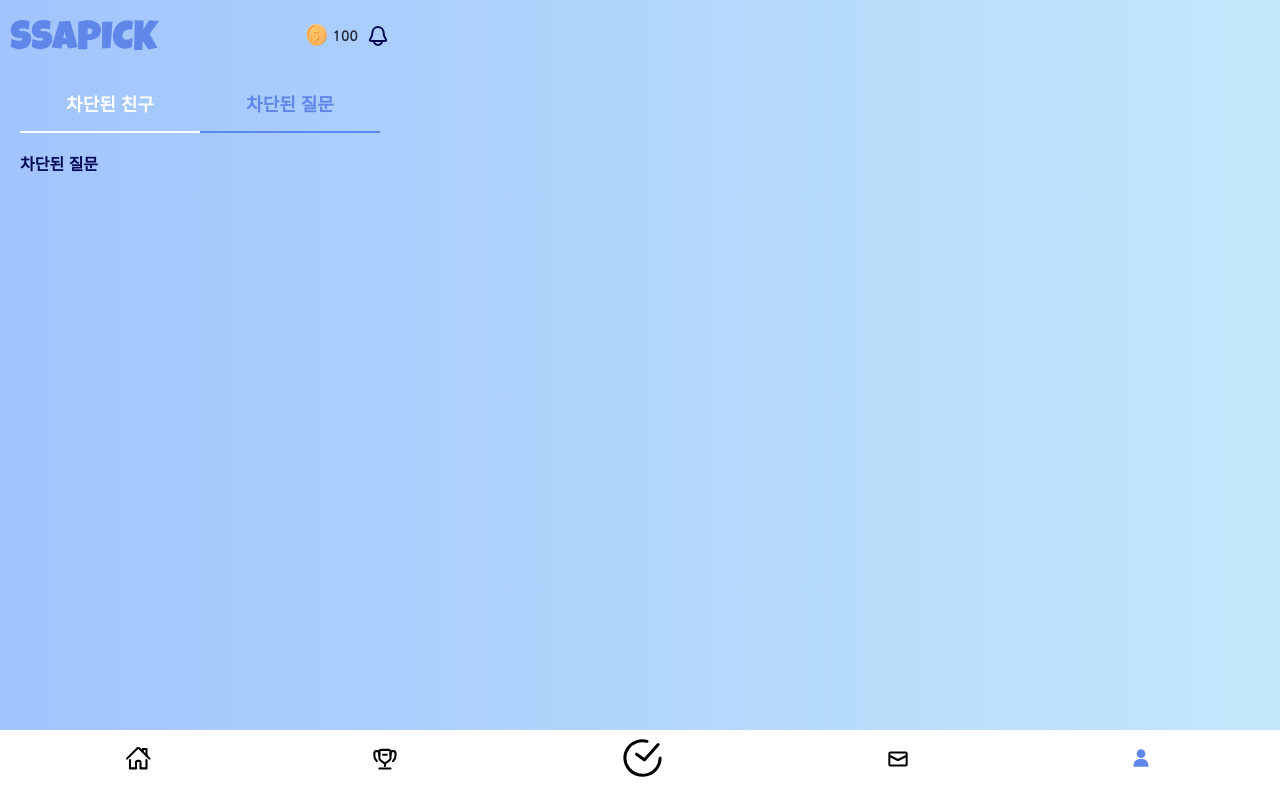
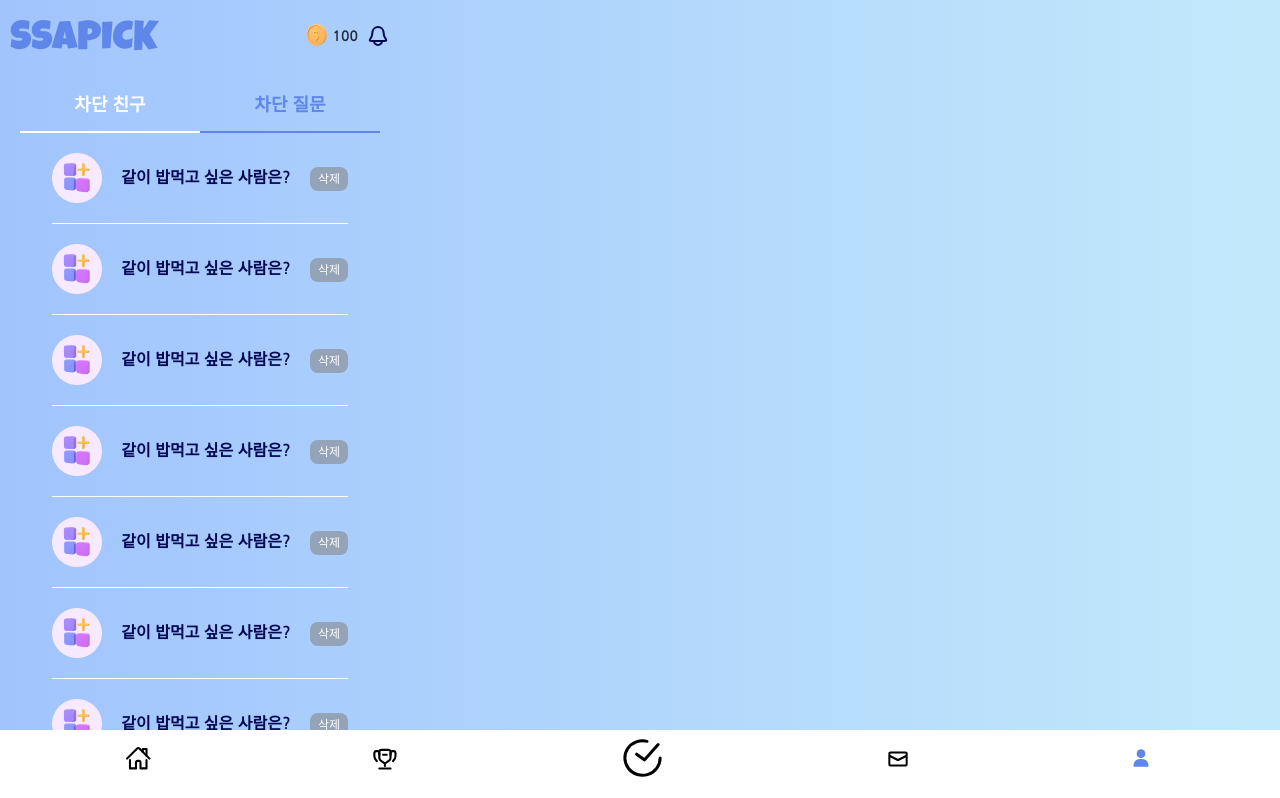
Before and after one commit to rlaehdud1002/SSAPICK, a React (Create React App) app in the folder client/: page /profile/block/blockquestion in a window 1280 px wide. Shown: the top 798 px of the page. Built offline with nearby package versions, Linux system fonts and the light colour scheme.

Commit message:
[FEAT] 차단 페이지 ui 완성

```diff
--- a/client/src/components/BlockPage/BlockFriendContent.tsx
+++ b/client/src/components/BlockPage/BlockFriendContent.tsx
@@ -1,8 +1,5 @@
 import PlusDeleteButton from "buttons/PlusDeleteButton";
-import { useState } from "react";
 import { Separator } from "@radix-ui/react-select";
-
-
 
 interface BlockFriendContentProps {
     th:number;
@@ -12,7 +9,6 @@ interface BlockFriendContentProps {
 
 const BlockFriendContent = ({th,classNum,name}:BlockFriendContentProps) => {
 
-    const [isPlus, setIsPlus] = useState<boolean>(true);
   const onEvnet = () => {
     console.log("차단리스트에서 친구 삭제")
   }
@@ -27,7 +23,8 @@ const BlockFriendContent = ({th,classNum,name}:BlockFriendContentProps) => {
         <PlusDeleteButton title="삭제" />
         </div>
     </div>
-    <Separator className="my-4 mx-4" />
+    {/* <Separator className="my-4 mx-4" />  */}
+    <div className="bg-white h-px w-90 mx-8 mt-5"></div>
     </div>
     )
 }
--- a/client/src/components/BlockPage/BlockQuestion.tsx
+++ b/client/src/components/BlockPage/BlockQuestion.tsx
@@ -1,5 +1,14 @@
+import BlockQuestionContent from "./BlockQuestionContent"
+
 const BlockQuestion = () => {
-    return <div>차단된 질문</div>
+    return (
+        <div className="mb-20">
+        {[0, 1, 2, 3, 4, 5, 6, 7, 8, 9].map((index) => (
+            <BlockQuestionContent key={index} question="같이 밥먹고 싶은 사람은?"/>
+          ))}
+        </div>
+
+    )
 }
 
 export default BlockQuestion
--- /dev/null
+++ b/client/src/components/BlockPage/BlockQuestionContent.tsx
@@ -0,0 +1,30 @@
+import { Separator } from "@radix-ui/react-select";
+import PlusDeleteButton from "buttons/PlusDeleteButton"
+import QuestionAlarmIcon from "icons/QuestionAlarmIcon";
+
+interface BlockQuestionContentProps{
+    question:string
+}
+
+const BlockQuestionContent = ({question}:BlockQuestionContentProps) =>{
+    const onEvnet = ()=>{
+        console.log("차단 질문 리스트에서 삭제")
+    }
+    return (
+        <div>
+        <div className="flex items-center mt-5 justify-between mx-8">
+      <div>
+      <QuestionAlarmIcon width={50} height={50}/>
+      </div>
+      <div className="">{question}</div>
+        <div onClick={onEvnet}>
+        <PlusDeleteButton title="삭제" />
+        </div>
+    </div>
+    {/* <Separator className="my-4 mx-4" />  */}
+    <div className="bg-white h-px w-90 mx-8 mt-5"></div>
+    </div>
+    )
+}
+
+export default BlockQuestionContent
--- a/client/src/components/Routes/ProfileRoute.tsx
+++ b/client/src/components/Routes/ProfileRoute.tsx
@@ -23,12 +23,14 @@ const ProfileRoute = () => {
               <Route path="/profile/setalarm" element={<SetAlarm />} />
               <Route path="/profile/friendlist" element={<FriendList />} />
               <Route path="/profile/block" element={<Block/>}>
+                <Route path="" element={<BlockFriend/>}/>
                 <Route path="blockfriend" element={<BlockFriend/>}/>
                 <Route path="blockquestion" element={<BlockQuestion/>}/>
               </Route>
               <Route path="/profile/attendance" element={<Attendance />} />
               <Route path="/profile/locationalarm" element={<LocationAlarm />} />
               <Route path="/profile/questionlist" element={<QuestionList />}>
+                <Route path="" element={<QuestionInfo/>}/>
                 <Route path="questioninfo" element={<QuestionInfo/>}/>
                 <Route path="makequestion" element={<MakeQuestion/>}/>
               </Route>
--- a/client/src/pages/Block.tsx
+++ b/client/src/pages/Block.tsx
@@ -9,13 +9,13 @@ const Block = () => {
           to="blockfriend"
           className={`border-b-2 w-1/2 text-center pb-3 text-lg ${location === 'blockfriend' || location === undefined ? 'text-color-5F86E9 border-[#5F86E9]' : 'text-white border-white'}`}
         >
-          차단된 친구
+          차단 친구
         </Link>
         <Link
           to="blockquestion"
           className={`border-b-2 w-1/2 text-center pb-3 text-lg ${location === 'blockquestion' ? 'text-color-5F86E9 border-[#5F86E9]' : 'text-white border-white'}`}
         >
-          차단된 질문
+          차단 질문
         </Link>
       </div>
       <div className="mt-5">
```
